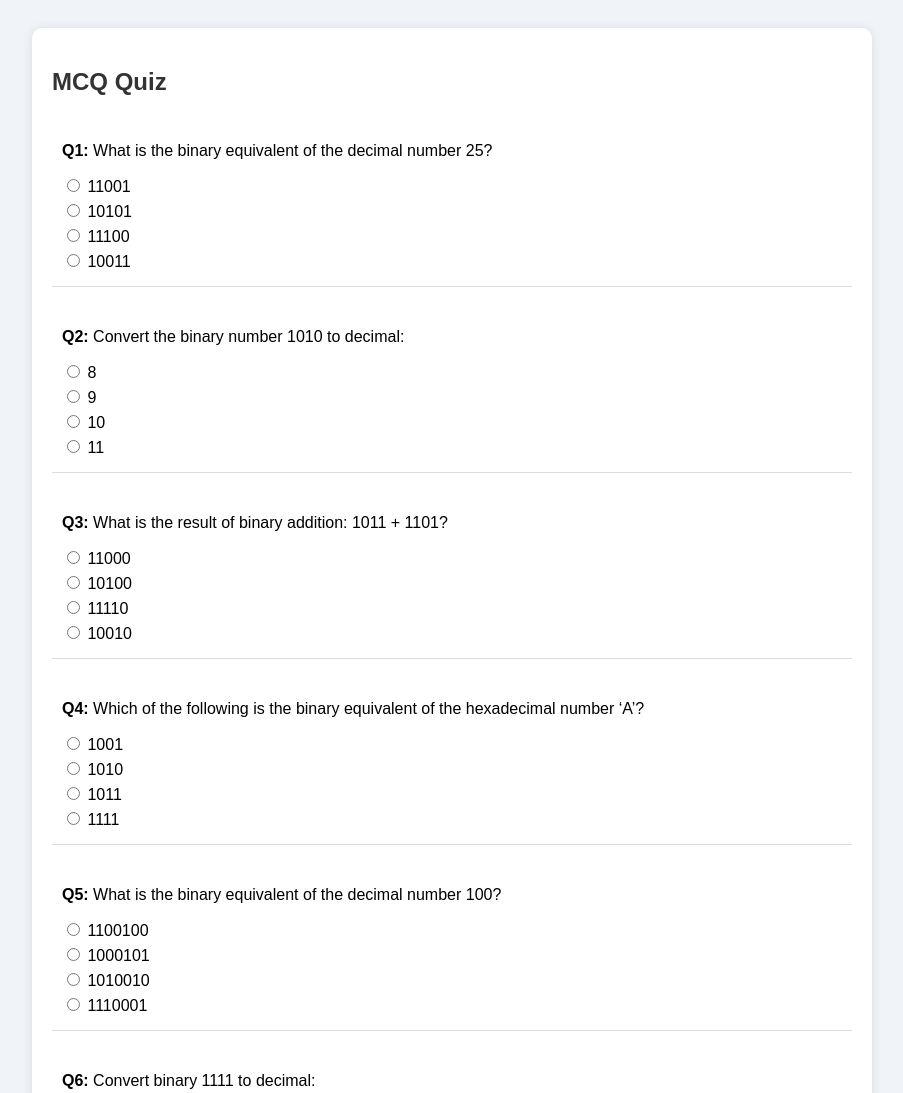
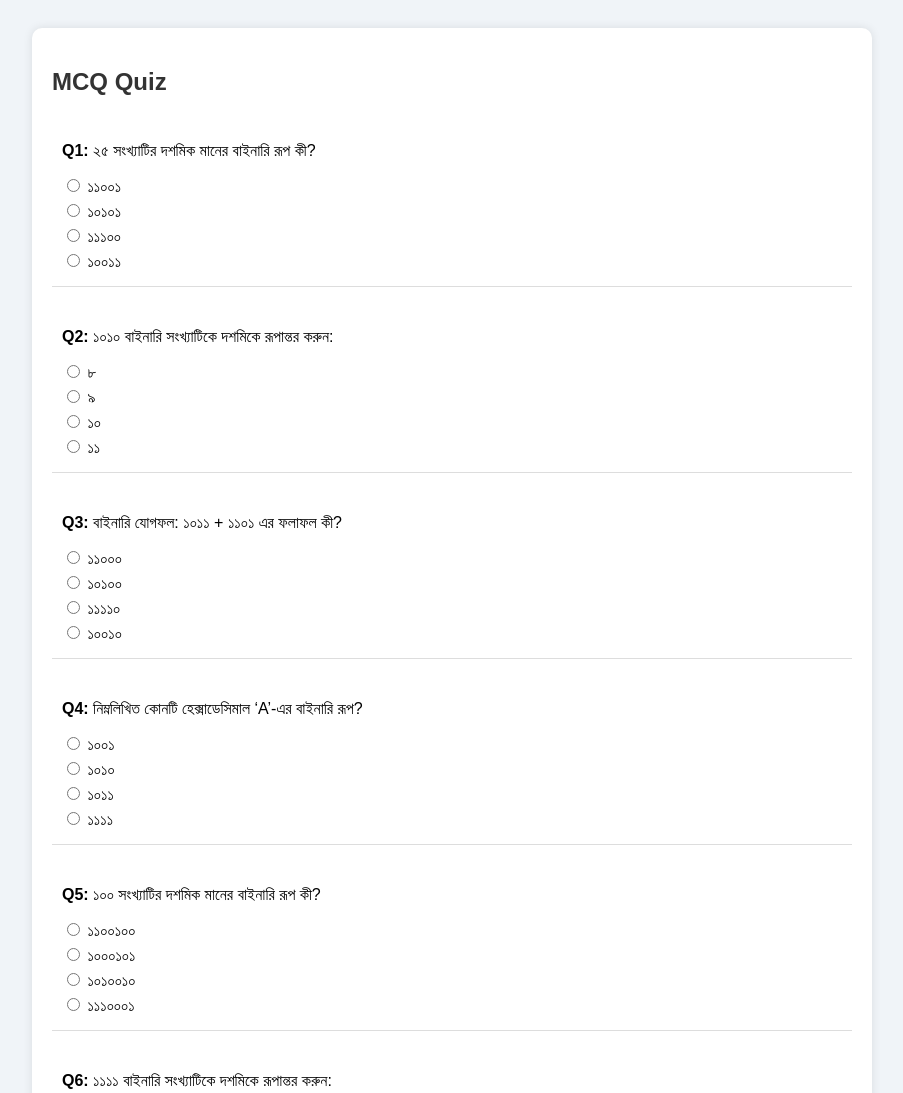
Before and after one commit to souraj93/Class11Comp, a plain HTML site: page index.html in a window 1280 px wide. Shown: the top 1093 px of the page, without its empty margins (188-1091 px from the left). Drawn offline with Linux system fonts and the light colour scheme.

Commit message:
Update index.html

```diff
--- a/index.html
+++ b/index.html
@@ -67,66 +67,67 @@
 
   <script>
     const questions = [
-      { q: "What is the binary equivalent of the decimal number 25?", options: ["11001", "10101", "11100", "10011"], answer: 0 },
-      { q: "Convert the binary number 1010 to decimal:", options: ["8", "9", "10", "11"], answer: 2 },
-      { q: "What is the result of binary addition: 1011 + 1101?", options: ["11000", "10100", "11110", "10010"], answer: 2 },
-      { q: "Which of the following is the binary equivalent of the hexadecimal number ‘A’?", options: ["1001", "1010", "1011", "1111"], answer: 1 },
-      { q: "What is the binary equivalent of the decimal number 100?", options: ["1100100", "1000101", "1010010", "1110001"], answer: 0 },
-      { q: "Convert binary 1111 to decimal:", options: ["14", "15", "16", "13"], answer: 1 },
-      { q: "What is 1101 in hexadecimal?", options: ["B", "C", "D", "E"], answer: 2 },
-      { q: "Binary subtraction of 1010 - 0011 is:", options: ["0101", "0111", "1001", "0011"], answer: 1 },
-      { q: "Which binary number is equal to octal 7?", options: ["100", "110", "111", "101"], answer: 2 },
-      { q: "What is the decimal equivalent of binary 100000?", options: ["16", "32", "64", "48"], answer: 1 },
-      { q: "What is the binary form of the decimal number 7?", options: ["111", "101", "110", "100"], answer: 0 },
-      { q: "The binary number 100110 is equal to which decimal?", options: ["38", "39", "36", "40"], answer: 0 },
-      { q: "Which of the following is a valid binary number?", options: ["1201", "1010", "2301", "5678"], answer: 1 },
-      { q: "Binary addition of 1100 + 0011 is:", options: ["1111", "10001", "1101", "1011"], answer: 0 },
-      { q: "What is the hexadecimal equivalent of binary 1111?", options: ["C", "D", "E", "F"], answer: 3 },
-      { q: "Convert decimal 8 to binary:", options: ["1000", "0100", "1100", "1110"], answer: 0 },
-      { q: "Which of the following is not a binary digit?", options: ["1", "0", "2", "None of the above"], answer: 2 },
-      { q: "The binary number 101101 is equivalent to which decimal?", options: ["45", "46", "43", "41"], answer: 0 },
-      { q: "Which octal number is equal to binary 110011?", options: ["63", "61", "67", "53"], answer: 3 },
-      { q: "What is the decimal equivalent of binary 11010?", options: ["24", "26", "28", "30"], answer: 1 },
-      { q: "Which binary number is equal to decimal 45?", options: ["101101", "111001", "110001", "101011"], answer: 0 },
-      { q: "What is the result of binary addition: 1110 + 0101?", options: ["10100", "10011", "11011", "11111"], answer: 1 },
-      { q: "Convert binary 10010 to decimal:", options: ["16", "18", "20", "22"], answer: 3 },
-      { q: "What is the binary equivalent of the decimal number 60?", options: ["111100", "110110", "111000", "111110"], answer: 0 },
-      { q: "Which binary number represents the hexadecimal number ‘F’?", options: ["1111", "1100", "1000", "1010"], answer: 0 },
-      { q: "Binary subtraction: 1000 - 0010 = ?", options: ["0010", "0100", "0110", "1010"], answer: 2 },
-      { q: "Which of the following is NOT a valid binary number?", options: ["1010", "1001", "1112", "1100"], answer: 2 },
-      { q: "Convert decimal 31 to binary:", options: ["11101", "11110", "11111", "10000"], answer: 2 },
-      { q: "The binary number 101010 is equal to which decimal?", options: ["40", "42", "44", "46"], answer: 1 },
-      { q: "What is the hexadecimal equivalent of binary 1010?", options: ["9", "A", "B", "C"], answer: 1 },
-      { q: "Which octal number is equal to binary 100101?", options: ["45", "41", "44", "52"], answer: 0 },
-      { q: "Binary addition of 1010 + 0110 gives:", options: ["1110", "1100", "1000", "1011"], answer: 0 },
-      { q: "What is the binary equivalent of the decimal number 14?", options: ["1101", "1110", "1001", "1010"], answer: 1 },
-      { q: "Convert binary 10000 to decimal:", options: ["16", "18", "20", "22"], answer: 0 },
-      { q: "Which binary number is equal to octal 12?", options: ["1010", "10010", "10110", "11010"], answer: 2 },
-      { q: "What is the result of binary subtraction: 1111 - 0111?", options: ["1000", "1010", "0100", "1110"], answer: 0 },
-      { q: "The binary number 111100 is equal to which decimal?", options: ["60", "62", "64", "58"], answer: 0 },
-      { q: "Which of these is a correct binary representation of decimal 3?", options: ["10", "11", "100", "101"], answer: 1 },
-      { q: "Convert decimal 12 to binary:", options: ["1010", "1100", "1000", "1110"], answer: 1 },
-      { q: "What is the binary representation of decimal 17?", options: ["10001", "10010", "11000", "11100"], answer: 0 },
-      { q: "What is the octal equivalent of decimal 64?", options: ["100", "80", "74", "1000"], answer: 0 },
-        { q: "Convert decimal 35 to octal:", options: ["41", "42", "43", "44"], answer: 0 },
-        { q: "What is decimal of octal 25?", options: ["21", "20", "18", "17"], answer: 0 },
-        { q: "Octal 77 equals decimal:", options: ["63", "64", "61", "65"], answer: 0 },
-        { q: "Decimal 100 is what in octal?", options: ["144", "100", "110", "124"], answer: 0 },
-        { q: "Decimal 15 in hexadecimal is:", options: ["F", "E", "D", "C"], answer: 0 },
-        { q: "Convert decimal 26 to hexadecimal:", options: ["1A", "1B", "1C", "1D"], answer: 0 },
-        { q: "Hexadecimal '2F' equals decimal:", options: ["47", "46", "45", "48"], answer: 0 },
-        { q: "What is the decimal of hexadecimal '1C'?", options: ["28", "26", "24", "30"], answer: 0 },
-        { q: "Convert decimal 255 to hexadecimal:", options: ["FF", "EF", "FE", "DF"], answer: 0 },
-        { q: "What is the octal equivalent of decimal 8?", options: ["10", "11", "12", "8"], answer: 0 },
-        { q: "Decimal 17 in octal is:", options: ["21", "20", "22", "23"], answer: 0 },
-        { q: "What is the hexadecimal of decimal 11?", options: ["B", "A", "C", "D"], answer: 0 },
-        { q: "Hexadecimal '3E' is equal to decimal:", options: ["62", "60", "64", "61"], answer: 0 },
-        { q: "Convert octal 12 to decimal:", options: ["10", "12", "8", "14"], answer: 0 },
-        { q: "What is the decimal value of octal 100?", options: ["64", "80", "100", "72"], answer: 0 },
-        { q: "Hexadecimal '7B' equals decimal:", options: ["123", "121", "124", "125"], answer: 0 },
-        { q: "What is decimal equivalent of hexadecimal '9F'?", options: ["159", "155", "160", "161"], answer: 0 },
-        { q: "Convert decimal 31 to hexadecimal:", options: ["1F", "1E", "2F", "2E"], answer: 0 },
-        { q: "Convert hexadecimal '10' to decimal:", options: ["16", "10", "18", "12"], answer: 0 }
+      { q: "২৫ সংখ্যাটির দশমিক মানের বাইনারি রূপ কী?", options: ["১১০০১", "১০১০১", "১১১০০", "১০০১১"], answer: 0 },
+      { q: "১০১০ বাইনারি সংখ্যাটিকে দশমিকে রূপান্তর করুন:", options: ["৮", "৯", "১০", "১১"], answer: 2 },
+      { q: "বাইনারি যোগফল: ১০১১ + ১১০১ এর ফলাফল কী?", options: ["১১০০০", "১০১০০", "১১১১০", "১০০১০"], answer: 2 },
+      { q: "নিম্নলিখিত কোনটি হেক্সাডেসিমাল ‘A’-এর বাইনারি রূপ?", options: ["১০০১", "১০১০", "১০১১", "১১১১"], answer: 1 },
+      { q: "১০০ সংখ্যাটির দশমিক মানের বাইনারি রূপ কী?", options: ["১১০০১০০", "১০০০১০১", "১০১০০১০", "১১১০০০১"], answer: 0 },
+      { q: "১১১১ বাইনারি সংখ্যাটিকে দশমিকে রূপান্তর করুন:", options: ["১৪", "১৫", "১৬", "১৩"], answer: 1 },
+      { q: "১১০১ সংখ্যাটি হেক্সাডেসিমালে কী?", options: ["B", "C", "D", "E"], answer: 2 },
+      { q: "১০১০ - ০০১১ বাইনারি বিয়োগফল কত?", options: ["০১০১", "০১১১", "১০০১", "০০১১"], answer: 1 },
+      { q: "নিম্নলিখিত কোন বাইনারি সংখ্যা অক্টাল ৭-এর সমান?", options: ["১০০", "১১০", "১১১", "১০১"], answer: 2 },
+      { q: "১০০০০০ বাইনারি সংখ্যার দশমিক মান কত?", options: ["১৬", "৩২", "৬৪", "৪৮"], answer: 1 },
+      { q: "৭ সংখ্যাটির দশমিক মানের বাইনারি রূপ কী?", options: ["১১১", "১০১", "১১০", "১০০"], answer: 0 },
+      { q: "১০০১১০ বাইনারি সংখ্যাটি কোন দশমিক সংখ্যার সমান?", options: ["৩৮", "৩৯", "৩৬", "৪০"], answer: 0 },
+      { q: "নিম্নলিখিত কোনটি বৈধ বাইনারি সংখ্যা?", options: ["১২০১", "১০১০", "২৩০১", "৫৬৭৮"], answer: 1 },
+      { q: "১১০০ + ০০১১ বাইনারি যোগফল কত?", options: ["১১১১", "১০০০১", "১১০১", "১০১১"], answer: 0 },
+      { q: "১১১১ বাইনারি সংখ্যাটির হেক্সাডেসিমাল রূপ কী?", options: ["C", "D", "E", "F"], answer: 3 },
+      { q: "৮ সংখ্যাটিকে বাইনারিতে রূপান্তর করুন:", options: ["১০০০", "০১০০", "১১০০", "১১১০"], answer: 0 },
+      { q: "নিম্নলিখিত কোনটি বাইনারি সংখ্যা নয়?", options: ["১", "০", "২", "উপরের কোনটিই নয়"], answer: 2 },
+      { q: "১০১১০১ বাইনারি সংখ্যাটি কোন দশমিক সংখ্যার সমান?", options: ["৪৫", "৪৬", "৪৩", "৪১"], answer: 0 },
+      { q: "১০০০১১ বাইনারি সংখ্যাটিকে দশমিকে রূপান্তর করুন:", options: ["৩৫", "৩৭", "৩৯", "৩৪"], answer: 1 },
+      { q: "১১০০১১ বাইনারি সংখ্যাটি কোন অক্টাল সংখ্যার সমান?", options: ["৬৩", "৬১", "৬৭", "৫৩"], answer: 3 },
+      { q: "১১০১০ বাইনারি সংখ্যার দশমিক মান কত?", options: ["২৪", "২৬", "২৮", "৩০"], answer: 1 },
+      { q: "৪৫ সংখ্যাটির দশমিক মানের বাইনারি রূপ কী?", options: ["১০১১০১", "১১১০০১", "১১০০০১", "১০১০১১"], answer: 0 },
+      { q: "১১১০ + ০১০১ বাইনারি যোগফল কত?", options: ["১০১০০", "১০০১১", "১১০১১", "১১১১১"], answer: 1 },
+      { q: "১০০১০ বাইনারি সংখ্যাটিকে দশমিকে রূপান্তর করুন:", options: ["১৬", "১৮", "২০", "২২"], answer: 3 },
+      { q: "৬০ সংখ্যাটির দশমিক মানের বাইনারি রূপ কী?", options: ["১১১১০০", "১১০১১০", "১১১০০০", "১১১১১০"], answer: 0 },
+      { q: "হেক্সাডেসিমাল ‘F’-এর বাইনারি রূপ কোনটি?", options: ["১১১১", "১১০০", "১০০০", "১০১০"], answer: 0 },
+      { q: "১০০০ - ০০১০ বাইনারি বিয়োগফল কত?", options: ["০০১০", "০১০০", "০১১০", "১০১০"], answer: 2 },
+      { q: "নিম্নলিখিত কোনটি বৈধ বাইনারি সংখ্যা নয়?", options: ["১০১০", "১০০১", "১১১২", "১১০০"], answer: 2 },
+      { q: "৩১ সংখ্যাটিকে বাইনারিতে রূপান্তর করুন:", options: ["১১১০১", "১১১১০", "১১১১১", "১০০০০"], answer: 2 },
+      { q: "১০১০১০ বাইনারি সংখ্যাটি কোন দশমিক সংখ্যার সমান?", options: ["৪০", "৪২", "৪৪", "৪৬"], answer: 1 },
+      { q: "১০১০ বাইনারি সংখ্যাটির হেক্সাডেসিমাল রূপ কী?", options: ["৯", "A", "B", "C"], answer: 1 },
+      { q: "১০০১০১ বাইনারি সংখ্যাটি কোন অক্টাল সংখ্যার সমান?", options: ["৪৫", "৪১", "৪৪", "৫২"], answer: 0 },
+      { q: "১০১০ + ০১১০ বাইনারি যোগফল কত?", options: ["১১১০", "১১০০", "১০০০", "১০১১"], answer: 0 },
+      { q: "১৪ সংখ্যাটির দশমিক মানের বাইনারি রূপ কী?", options: ["১১০১", "১১১০", "১০০১", "১০১০"], answer: 1 },
+      { q: "১০০০০ বাইনারি সংখ্যাটিকে দশমিকে রূপান্তর করুন:", options: ["১৬", "১৮", "২০", "২২"], answer: 0 },
+      { q: "অক্টাল ১২-এর সমান কোন বাইনারি সংখ্যা?", options: ["১০১০", "১০০১০", "১০১১০", "১১০১০"], answer: 2 },
+      { q: "১১১১ - ০১১১ বাইনারি বিয়োগফল কত?", options: ["১০০০", "১০১০", "০১০০", "১১১০"], answer: 0 },
+      { q: "১১১১০০ বাইনারি সংখ্যাটি কোন দশমিক সংখ্যার সমান?", options: ["৬০", "৬২", "৬৪", "৫৮"], answer: 0 },
+      { q: "নিম্নলিখিত কোনটি দশমিক ৩-এর সঠিক বাইনারি রূপ?", options: ["১০", "১১", "১০০", "১০১"], answer: 1 },
+      { q: "১২ সংখ্যাটিকে বাইনারিতে রূপান্তর করুন:", options: ["১০১০", "১১০০", "১০০০", "১১১০"], answer: 1 },
+      { q: "১৭ সংখ্যাটির দশমিক মানের বাইনারি রূপ কী?", options: ["১০০০১", "১০০১০", "১১০০০", "১১১০০"], answer: 0 },
+      { q: "৬৪ সংখ্যাটির অক্টাল রূপ কী?", options: ["১০০", "৮০", "৭৪", "১০০০"], answer: 0 },
+      { q: "৩৫ সংখ্যাটিকে অক্টালে রূপান্তর করুন:", options: ["৪১", "৪২", "৪৩", "৪৪"], answer: 0 },
+      { q: "অক্টাল ২৫-এর দশমিক মান কত?", options: ["২১", "২০", "১৮", "১৭"], answer: 0 },
+      { q: "অক্টাল ৭৭-এর দশমিক মান কত?", options: ["৬৫", "৬৪", "৬১", "৬৩"], answer: 3 },
+      { q: "১০০ সংখ্যাটি অক্টালে কত?", options: ["১৪৪", "১০০", "১১০", "১২৪"], answer: 0 },
+      { q: "১৫ সংখ্যাটির হেক্সাডেসিমাল রূপ কী?", options: ["F", "E", "D", "C"], answer: 0 },
+      { q: "২৬ সংখ্যাটিকে হেক্সাডেসিমালে রূপান্তর করুন:", options: ["1A", "1B", "1C", "1D"], answer: 0 },
+      { q: "হেক্সাডেসিমাল '2F'-এর দশমিক মান কত?", options: ["৪৫", "৪৬", "৪৭", "৪৮"], answer: 2 },
+      { q: "হেক্সাডেসিমাল '1C'-এর দশমিক মান কত?", options: ["২৮", "২৬", "২৪", "৩০"], answer: 0 },
+      { q: "২৫৫ সংখ্যাটিকে হেক্সাডেসিমালে রূপান্তর করুন:", options: ["FE", "EF", "FF", "DF"], answer: 2 },
+      { q: "৮ সংখ্যাটির অক্টাল রূপ কী?", options: ["১০", "১১", "১২", "৮"], answer: 0 },
+      { q: "১৭ সংখ্যাটি অক্টালে কত?", options: ["২১", "২০", "২২", "২৩"], answer: 0 },
+      { q: "১১ সংখ্যাটির হেক্সাডেসিমাল রূপ কী?", options: ["A", "B", "C", "D"], answer: 1 },
+      { q: "হেক্সাডেসিমাল '3E'-এর দশমিক মান কত?", options: ["৬২", "৬০", "৬৪", "৬১"], answer: 0 },
+      { q: "অক্টাল ১২-এর দশমিক মান কত?", options: ["১০", "১২", "৮", "১৪"], answer: 0 },
+      { q: "অক্টাল ১০০-এর দশমিক মান কত?", options: ["৮০", "৬৪", "১০০", "৭২"], answer: 1 },
+      { q: "হেক্সাডেসিমাল '7B'-এর দশমিক মান কত?", options: ["১২৫", "১২১", "১২৪", "১২৩"], answer: 3 },
+      { q: "হেক্সাডেসিমাল '9F'-এর দশমিক মান কত?", options: ["১৫৯", "১৫৫", "১৬০", "১৬১"], answer: 0 },
+      { q: "৩১ সংখ্যাটিকে হেক্সাডেসিমালে রূপান্তর করুন:", options: ["1F", "1E", "2F", "2E"], answer: 0 },
+      { q: "হেক্সাডেসিমাল '10'-এর দশমিক মান কত?", options: ["১৬", "১০", "১৮", "১২"], answer: 0 }
 
 
     ];
```
